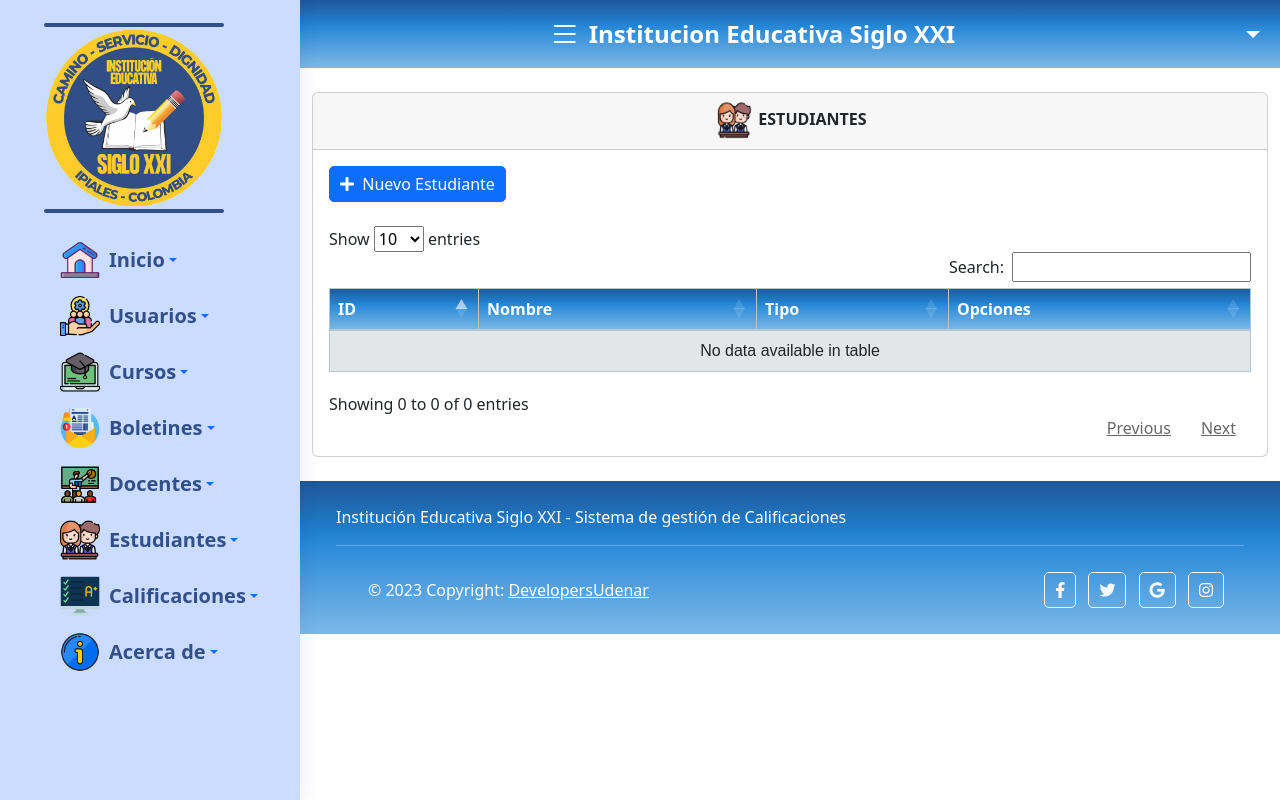
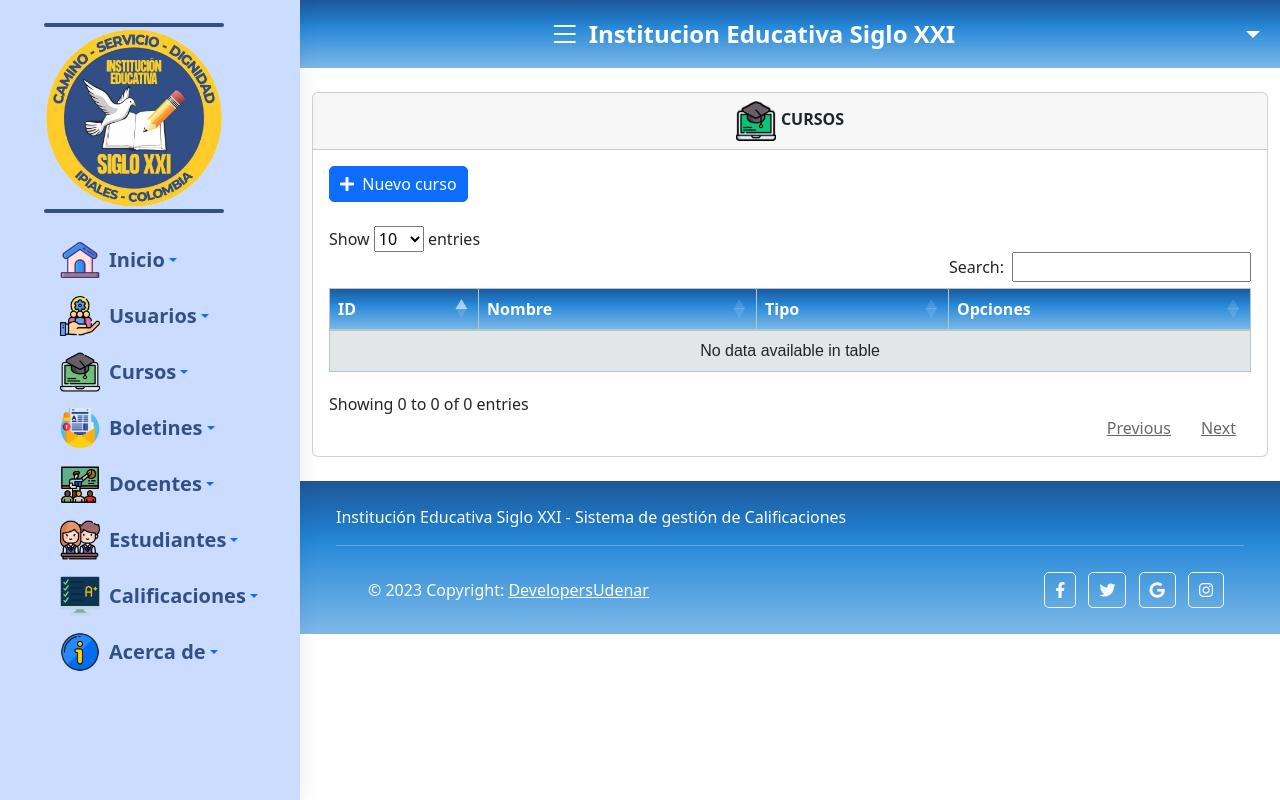
Before and after one commit to karyn2/softAbraham2023, a CodeIgniter 4 app: the page made by app/Views/CursosCrud/listarcursos.php in a window 1280 px wide. Run offline with PHP 8.4 and a stand-in for CodeIgniter, Linux system fonts and the light colour scheme; the template is opened without the code that fills it, so the values that code supplies are empty; some libraries are stand-ins or nearby versions.

Commit message:
Correccion de errores y boton agregar curso @josechalparizan 22/08/2023

```diff
--- a/app/Views/CursosCrud/listarcursos.php
+++ b/app/Views/CursosCrud/listarcursos.php
@@ -11,8 +11,8 @@
             <div class="col-md-12" >
                 <div class="card card-default">
                     <div class="card-header text-center">
-                    <img src="..\public\img\verEst.png" alt="usuarios"
-                        class="icono-sidebar" /><b>ESTUDIANTES</b>
+                    <img src="..\public\img\confCurso.png" alt="usuarios"
+                        class="icono-sidebar" /><b>CURSOS</b>
                     </div>
                     <div class="card-body">
                         <?php if (session()->getFlashdata('mensajeError')): ?>
@@ -30,7 +30,7 @@
 
                         <div class="text-right">
                             <a href="<?php echo base_url()?>NuevoEstudiante" type="button" class="btn btn-primary">
-                            <i class="fas fa-plus" id="pencil-icon" aria-hidden="true"></i>&nbsp;&nbsp;Nuevo Estudiante</a>
+                            <i class="fas fa-plus" id="pencil-icon" aria-hidden="true"></i>&nbsp;&nbsp;Nuevo curso</a>
                             <br>
                         </div>
 
```
